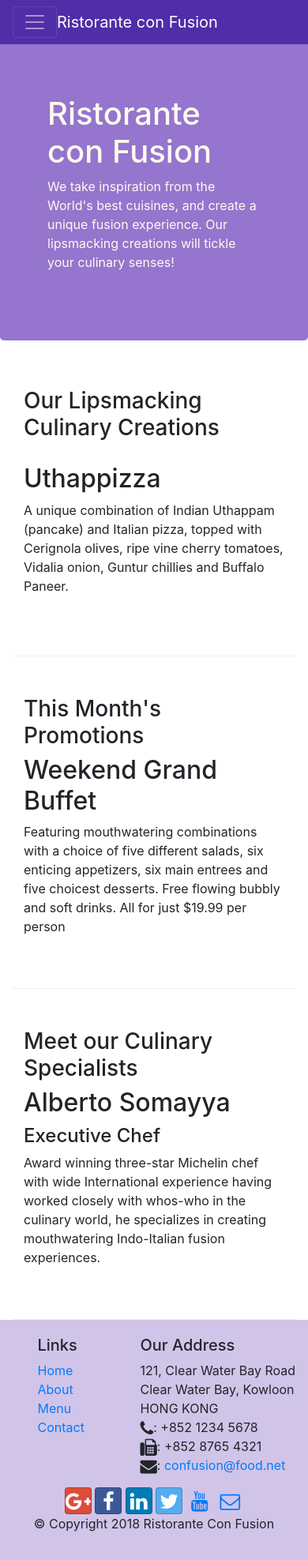
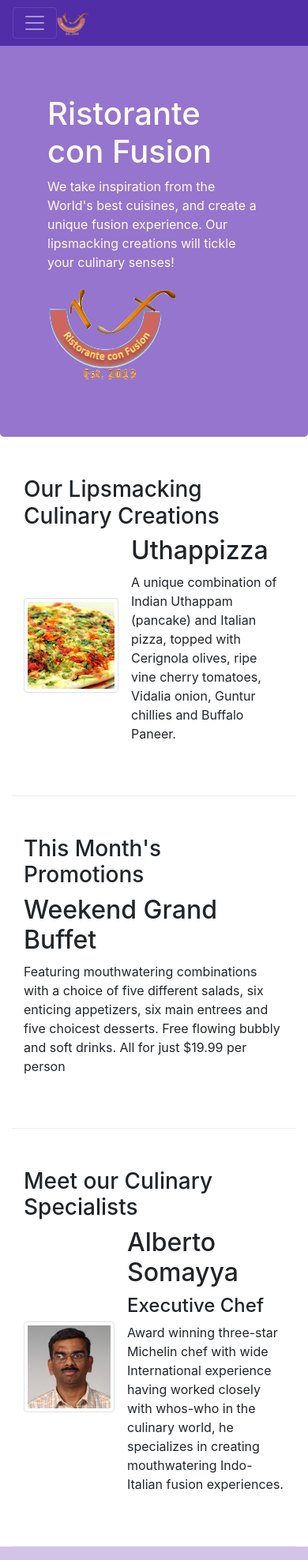
Before and after one commit to Murad1893/Bootstrap-Course-Project, a website: page index.html in a window 390 px wide. Shown: the top 1975 px of the page at 79% size. Drawn offline with nearby package versions, Linux system fonts and the light colour scheme.

Commit message:
Images and media

```diff
--- a/index.html
+++ b/index.html
@@ -31,7 +31,7 @@
                 <span class="navbar-toggler-icon"></span>
             </button>
             <!-- this can be company name that can be fixed to the navbar -->
-            <a class="navbar-brand mr-auto" href="#">Ristorante con Fusion</a>
+            <a class="navbar-brand mr-auto" href="#"><img src="img/logo.png" height="30" width="41" alt=""></a>
             <!-- id is Navbar because the data-target was #Navbar and so this would be toggled in case of button -->
             <div class="collapse navbar-collapse" id="Navbar">
                 <!-- navbar-nav: that will help to define link and displayed horizontally -->
@@ -59,13 +59,14 @@
         <div class='container'>
             <div class="row row-header">
                 <!-- this tells that for extra small it will occupy the whole div while for sm to xl sizes it will cover half of the screen hence declared as the second class -->
-                <div class="col-12 col-sm-6">
+                <div class="col-12 col-sm-8 ">
                     <h1>Ristorante con Fusion</h1>
                     <p>We take inspiration from the World's best cuisines, and create a unique fusion experience. Our
                         lipsmacking creations will tickle your culinary senses!</p>
                 </div>
                 <!-- this tells that for extra small it will be stacked below the upper div and for small to xl this will take the remaining part of the container (remaining 6 cols) -->
-                <div class="col-12 col-sm">
+                <div class="col-12 col-sm align-self-center">
+                    <img src="img/logo.png" class="img-fluid">
                 </div>
             </div>
         </div>
@@ -79,9 +80,17 @@
             </div>
             <!-- for small will take remaining 8 cols (12-4) and 9 for medium -->
             <div class="col col-sm order-sm-first col-md">
-                <h2>Uthappizza</h2>
+                <!-- adding a media object -->
+                <div class="media">
+                    <!-- to use img in media object we need to use some classes such as d=flex, and other image alignment properties -->
+                    <img class="d-flex mr-3 img-thumbnail align-self-center" src="img/uthappizza.png" alt="uthapizza">
+                    <div class="media-body">
+                        <!-- mt-0 will align the title to the top of the object here -->
+                        <h2 class="mt-0">Uthappizza</h2>
                         <p>A unique combination of Indian Uthappam (pancake) and Italian pizza, topped with Cerignola olives,
                         ripe vine cherry tomatoes, Vidalia onion, Guntur chillies and Buffalo Paneer.</p>
+                    </div>
+                </div>
             </div>
         </div>
 
@@ -103,11 +112,16 @@
                 <h3>Meet our Culinary Specialists</h3>
             </div>
             <div class="col col-sm order-sm-first col-md">
-                <h2>Alberto Somayya</h2>
+                <div class="media">
+                    <img class="d-flex mr-3 img-thumbnail align-self-center" src="img/alberto.png" alt="alberto">
+                    <div class="media-body">
+                        <h2 class="mt-0">Alberto Somayya</h2>
                         <h4>Executive Chef</h4>
                         <p>Award winning three-star Michelin chef with wide International experience having worked closely with
                             whos-who in the culinary world, he specializes in creating mouthwatering Indo-Italian fusion
                             experiences. </p>
+                    </div>
+                </div>
             </div>
         </div>
     </div>
```
Also changed, not shown: aboutus.html (+1 -1 lines), contactus.html (+4 -3 lines), img/alberto.png (added), img/buffet.png (added), img/logo.png (added), img/uthappizza.png (added), 1 other file. Lines whose indentation alone changed are shown as unchanged.
